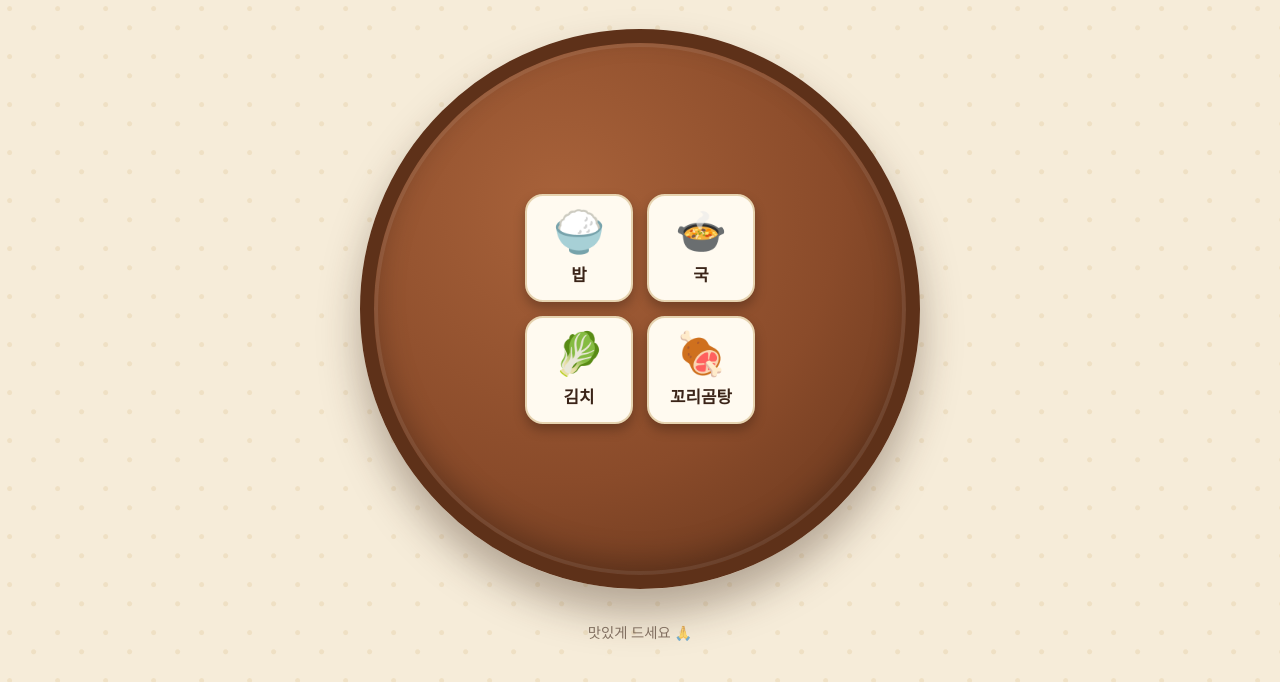
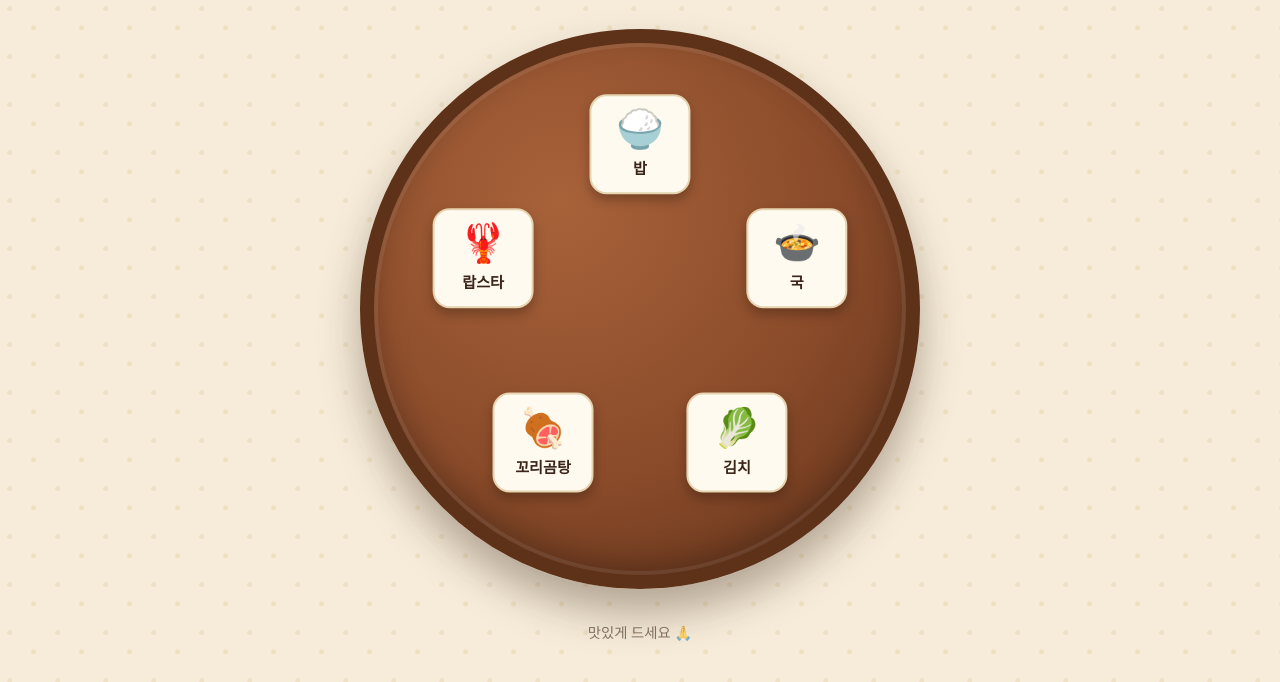
Before and after one commit to a01045062757-crypto/bapsang02, a plain HTML site: page index.html in a window 1280 px wide. Shown: the part 145-827 px from the top of the page. Drawn offline with Linux system fonts and the light colour scheme.

Commit message:
랍스타

```diff
--- a/index.html
+++ b/index.html
@@ -52,13 +52,12 @@
 
     /* 둥근 소반 */
     .table {
+      position: relative;
+      flex-shrink: 0;
       width: min(90vw, 560px);
-      aspect-ratio: 1 / 1;
+      height: min(90vw, 560px);
+      container-type: size;   /* 카드 크기를 상 크기에 맞춤 */
       border-radius: 50%;
-      display: flex;
-      align-items: center;
-      justify-content: center;
-      padding: 12%;
       background:
         radial-gradient(circle at 35% 30%, var(--table-light), var(--table) 55%, var(--table-dark));
       border: 14px solid var(--table-dark);
@@ -69,39 +68,49 @@
     }
 
     /* 반찬 목록 */
+    /* 반찬 목록: 상 위에 동그랗게 둘러놓기 (--n, --i는 아래 스크립트가 채움) */
     .dishes {
       list-style: none;
-      display: flex;
-      flex-wrap: wrap;
-      align-items: center;
-      justify-content: center;
-      align-content: center;
-      gap: 14px;
+      position: absolute;
+      inset: 0;
     }
 
     .dishes li {
-      width: 108px;
-      padding: 16px 8px 14px;
+      --w: min(19cqw, calc(150cqw / var(--n, 1)));   /* 반찬이 많아지면 카드가 작아짐 */
+      --angle: calc(360deg / var(--n, 1) * var(--i, 0));
+      position: absolute;
+      left: 50%;
+      top: 50%;
+      width: var(--w);
+      padding: calc(var(--w) * 0.14) calc(var(--w) * 0.06);
       display: flex;
       flex-direction: column;
       align-items: center;
-      gap: 8px;
+      gap: calc(var(--w) * 0.07);
       background: var(--card);
       border: 2px solid var(--card-edge);
-      border-radius: 18px;
+      border-radius: calc(var(--w) * 0.17);
       box-shadow: 0 6px 12px rgba(0, 0, 0, 0.25);
-      font-size: 1.05rem;
+      font-size: calc(var(--w) * 0.15);
       font-weight: 700;
       text-align: center;
-      transition: transform 0.2s ease;
+      white-space: nowrap;
+      transform:
+        translate(-50%, -50%)
+        rotate(var(--angle))
+        translateY(-31cqw)
+        rotate(calc(-1 * var(--angle)));
+      transition: scale 0.2s ease;
     }
 
-    .dishes li:hover { transform: translateY(-4px) rotate(-2deg); }
+    .dishes li:only-child { transform: translate(-50%, -50%); }
+
+    .dishes li:hover { scale: 1.08; }
 
     /* data-emoji 값을 카드 위쪽에 크게 표시 */
     .dishes li::before {
       content: attr(data-emoji);
-      font-size: 2.6rem;
+      font-size: calc(var(--w) * 0.38);
       line-height: 1;
     }
 
@@ -124,9 +133,19 @@
       <li data-emoji="🍲">국</li>
       <li data-emoji="🥬">김치</li>
       <li data-emoji="🍖">꼬리곰탕</li>
+      <li data-emoji="🦞">랍스타</li>
     </ul>
   </main>
 
   <footer>맛있게 드세요 🙏</footer>
+
+  <script>
+    // 반찬 개수와 순서를 CSS에 알려줘서 상 위에 동그랗게 배치
+    const dishes = document.querySelectorAll('.dishes li');
+    dishes.forEach((li, i) => {
+      li.style.setProperty('--n', dishes.length);
+      li.style.setProperty('--i', i);
+    });
+  </script>
 </body>
 </html>
```
